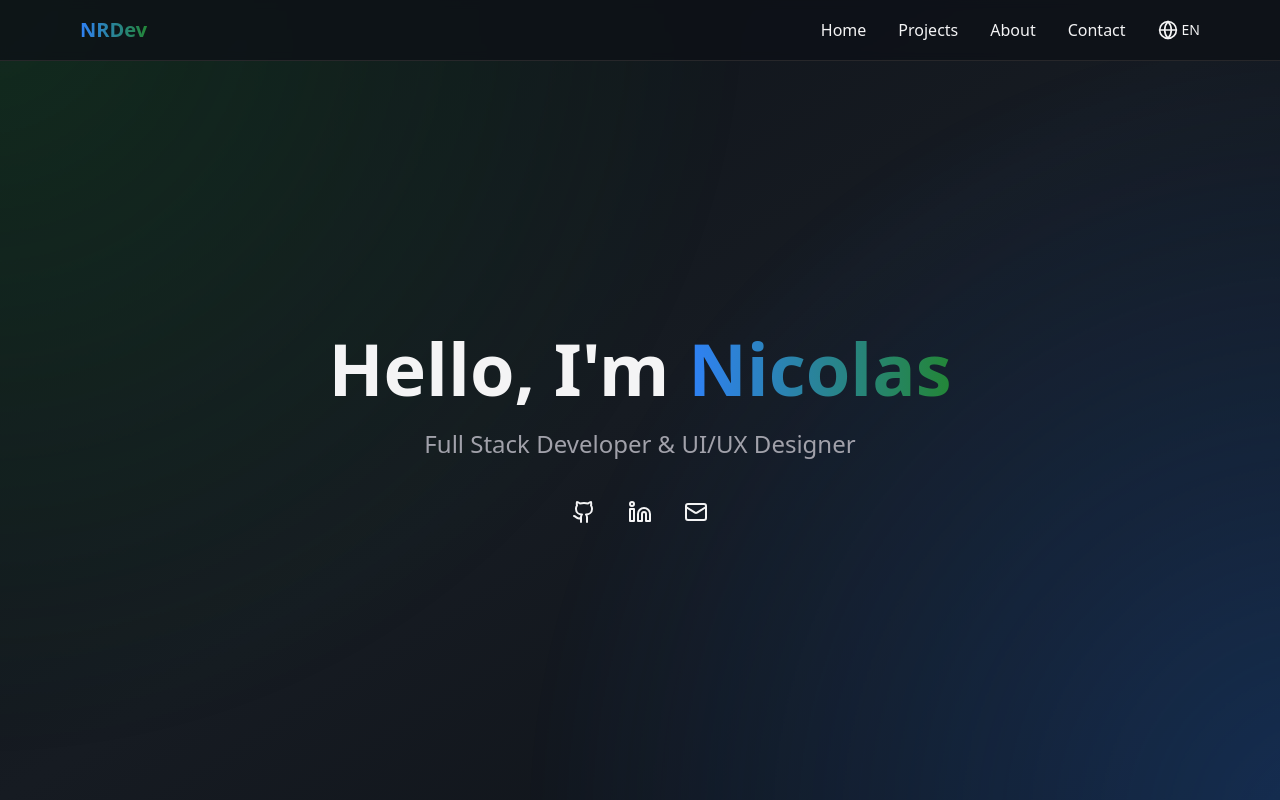
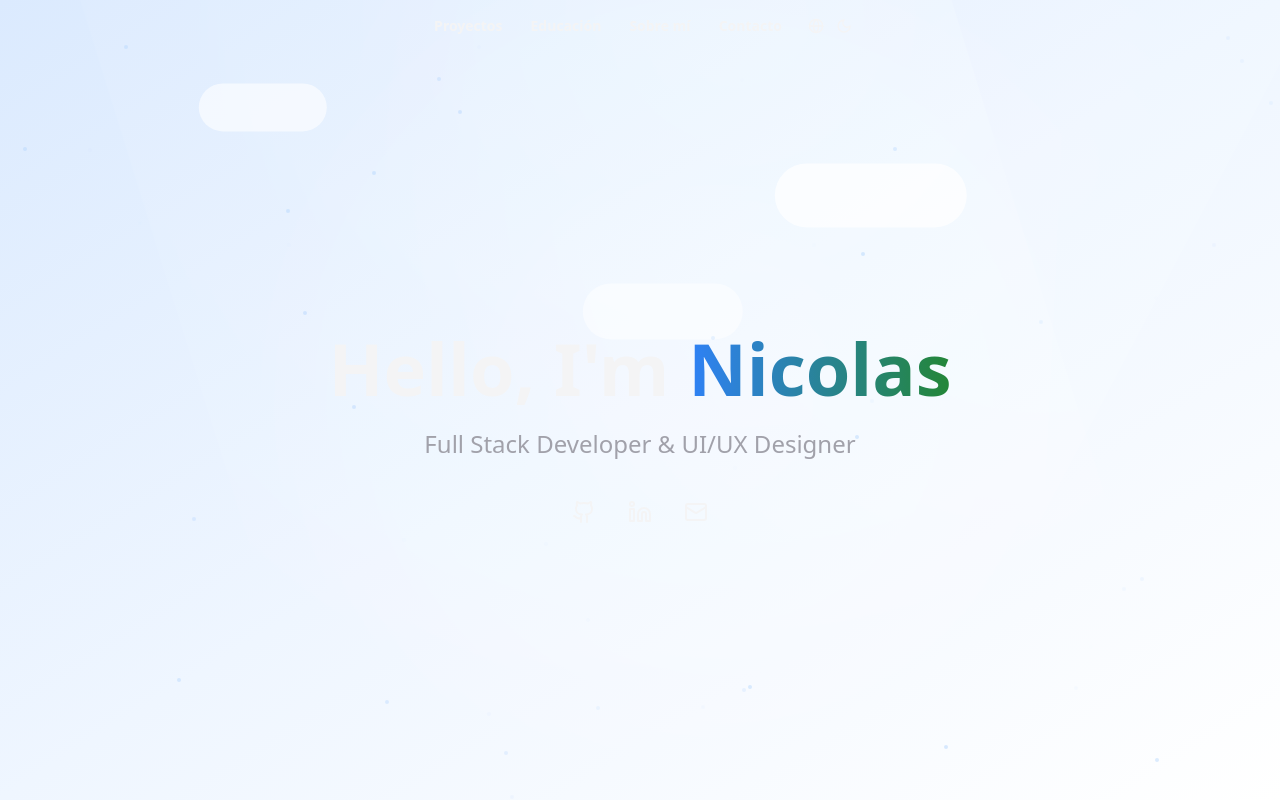
Before and after one commit to nicogcf2007/nico, a React (Create React App) app: page / in a window 1280 px wide. Shown: the top 800 px of the page. Built offline with nearby package versions, Linux system fonts and the light colour scheme.

Commit message:
version 4

```diff
--- /dev/null
+++ b/src/customHooks/useDarkMode.ts
@@ -0,0 +1,47 @@
+import { useState, useEffect } from 'react';
+
+export function useDarkMode() {
+    // Función para obtener la preferencia inicial
+    const getInitialTheme = () => {
+        if (typeof window !== 'undefined') {
+            // Primero checa localStorage
+            const saved = localStorage.getItem('darkMode');
+            if (saved !== null) {
+                return JSON.parse(saved);
+            }
+
+            // Si no hay preferencia guardada, checa la preferencia del sistema
+            const prefersDark = window.matchMedia('(prefers-color-scheme: dark)').matches;
+            return prefersDark;
+        }
+        return false;
+    };
+
+    const [isDarkMode, setIsDarkMode] = useState(getInitialTheme);
+
+    // Efecto para manejar cambios en la preferencia del sistema
+    useEffect(() => {
+        const mediaQuery = window.matchMedia('(prefers-color-scheme: dark)');
+        const handleChange = () => {
+            // Solo actualiza si no hay preferencia guardada en localStorage
+            if (!localStorage.getItem('darkMode')) {
+                setIsDarkMode(mediaQuery.matches);
+            }
+        };
+
+        mediaQuery.addEventListener('change', handleChange);
+        return () => mediaQuery.removeEventListener('change', handleChange);
+    }, []);
+
+    // Efecto para aplicar los cambios
+    useEffect(() => {
+        if (isDarkMode) {
+            document.querySelector('html')?.classList.add('dark')
+        } else {
+            document.querySelector('html')?.classList.remove('dark')
+        }
+        localStorage.setItem('darkMode', JSON.stringify(isDarkMode));
+    }, [isDarkMode]);
+
+    return [isDarkMode, setIsDarkMode];
+}
--- a/src/index.tsx
+++ b/src/index.tsx
@@ -13,7 +13,4 @@ root.render(
   </React.StrictMode>
 );
 
-// If you want to start measuring performance in your app, pass a function
-// to log results (for example: reportWebVitals(console.log))
-// or send to an analytics endpoint. Learn more: https://bit.ly/CRA-vitals
 reportWebVitals();
--- a/src/portfolio-website.tsx
+++ b/src/portfolio-website.tsx
@@ -1,21 +1,72 @@
-import React, { useState } from 'react';
+import React, { useEffect, useState } from 'react';
 import {
   Github,
   ExternalLink,
   Menu,
   X,
-  Globe
+  Globe,
+  Moon,
+  Sun
 } from 'lucide-react';
-import { motion } from 'framer-motion';
+import { motion, useMotionValue, useSpring } from 'framer-motion';
 import translations, { LanguageTranslations } from './utils/translations';
 import socialLinks from './utils/contacts';
+import { useDarkMode } from './customHooks/useDarkMode';
+
+
+interface ShootingStar {
+  id: number;
+  startX: number;
+  startY: number;
+  angle: number;
+  speed: number;
+}
 
 const Portfolio = () => {
-  const [isMenuOpen, setIsMenuOpen] = useState(false);
+  const [shootingStars, setShootingStars] = useState<ShootingStar[]>([]);
+  const [starId, setStarId] = useState(0);
+  const [isDarkMode, setIsDarkMode] = useDarkMode();
+  const [hasScrolled, setHasScrolled] = useState(false);
   const [language, setLanguage] = useState<keyof LanguageTranslations>(
     navigator.language.startsWith("es") ? "es" : "en"
   );
   const t = translations[language];
+
+  useEffect(() => {
+    const createShootingStar = () => {
+      const startX = Math.random() * window.innerWidth;
+      const startY = -20;
+      const angle = Math.random() * 30 + 30;
+      const speed = Math.random() * 2 + 1;
+      const id = starId;
+
+      setShootingStars(prev => [...prev, {
+        id,
+        startX,
+        startY,
+        angle,
+        speed
+      }]);
+
+      setStarId(prev => prev + 1);
+
+      setTimeout(() => {
+        setShootingStars(prev => prev.filter(star => star.id !== id));
+      }, 2000);
+    };
+
+    const interval = setInterval(createShootingStar, 3000);
+    return () => clearInterval(interval);
+  }, [starId]);
+
+  useEffect(() => {
+    const handleScroll = () => {
+      setHasScrolled(window.scrollY > 20);
+    };
+
+    window.addEventListener('scroll', handleScroll);
+    return () => window.removeEventListener('scroll', handleScroll);
+  }, []);
 
   // Animation variants
   const fadeInUp = {
@@ -34,119 +85,212 @@ const Portfolio = () => {
 
   return (
     <div className="relative min-h-screen text-zinc-100">
-      <div className="fixed inset-0 bg-[#0d1117] overflow-hidden z-0">
+      <div className={`fixed inset-0 overflow-hidden z-0 bg-gradient-to-b from-blue-50 to-white dark:bg-[#0a0426]`}>
+        {/* Gradiente base */}
         <motion.div
           initial={{ opacity: 0 }}
           animate={{ opacity: 1 }}
-          transition={{ duration: 1 }}
-          className="absolute inset-0 bg-gradient-to-br from-[#0d1117] via-[#161b22] to-[#0d1117]"
+          transition={{ duration: 2 }}
+          className="absolute inset-0 bg-gradient-to-br from-blue-100 via-blue-50 to-white dark:from-[#0a0426] dark:via-[#1a0f3c] dark:to-[#2c1166]"
         />
+
+        {/* Nebulosas en modo oscuro / Nubes en modo claro */}
         <motion.div
           animate={{
             opacity: [0.2, 0.3, 0.2],
-            scale: [1, 1.1, 1]
+            scale: [1, 1.1, 1],
+            rotate: [0, 360]
           }}
           transition={{
-            duration: 8,
+            duration: 30,
             repeat: Infinity,
-            repeatType: "reverse"
+            repeatType: "reverse",
+            ease: "linear"
           }}
-          className="absolute inset-0 opacity-30 bg-[radial-gradient(circle_at_0%_0%,_#238636_0%,_transparent_50%)]"
+          className="absolute inset-0 mix-blend-screen opacity-20 bg-[radial-gradient(circle_at_25%_25%,_#e0f2fe_0%,_transparent_70%)] dark:bg-[radial-gradient(circle_at_25%_25%,_#9333ea_0%,_transparent_70%)]"
         />
+
         <motion.div
           animate={{
-            opacity: [0.2, 0.3, 0.2],
-            scale: [1, 1.1, 1]
+            opacity: [0.15, 0.25, 0.15],
+            scale: [1, 1.05, 1],
+            rotate: [360, 0]
           }}
           transition={{
-            duration: 8,
+            duration: 25,
             repeat: Infinity,
             repeatType: "reverse",
-            delay: 4
+            ease: "linear"
           }}
-          className="absolute inset-0 opacity-30 bg-[radial-gradient(circle_at_100%_100%,_#2F81F7_0%,_transparent_50%)]"
+          className="absolute inset-0 mix-blend-screen opacity-20 bg-[radial-gradient(circle_at_50%_60%,_#bfdbfe_0%,_transparent_65%)] dark:bg-[radial-gradient(circle_at_50%_60%,_#4f46e5_0%,_transparent_65%)]"
         />
+
+        <motion.div
+          animate={{
+            opacity: [0.15, 0.25, 0.15],
+            scale: [1, 1.08, 1],
+            rotate: [0, -360]
+          }}
+          transition={{
+            duration: 35,
+            repeat: Infinity,
+            repeatType: "reverse",
+            ease: "linear"
+          }}
+          className="absolute inset-0 mix-blend-screen opacity-20 bg-[radial-gradient(circle_at_80%_80%,_#93c5fd_0%,_transparent_65%)] dark:bg-[radial-gradient(circle_at_80%_80%,_#6366f1_0%,_transparent_65%)]"
+        />
+
+        {/* Nubes decorativas (solo modo claro) */}
+        <motion.div
+          animate={{
+            x: [0, 10, 0],
+            y: [0, 5, 0],
+          }}
+          transition={{
+            duration: 20,
+            repeat: Infinity,
+            repeatType: "reverse",
+            ease: "easeInOut",
+          }}
+          className="absolute inset-0 dark:hidden"
+        >
+          <div className="absolute top-[10%] left-[15%] w-32 h-12 bg-white rounded-full opacity-60" />
+          <div className="absolute top-[20%] right-[25%] w-48 h-16 bg-white rounded-full opacity-70" />
+          <div className="absolute top-[35%] left-[45%] w-40 h-14 bg-white rounded-full opacity-50" />
+        </motion.div>
+
+        {/* Estrellas de fondo */}
+        <div className="absolute inset-0">
+          {[...Array(50)].map((_, i) => (
+            <motion.div
+              key={i}
+              className="absolute w-1 h-1 bg-blue-200 rounded-full dark:bg-white"
+              initial={{ opacity: 0 }}
+              animate={{
+                opacity: [0, 0.6, 0],
+              }}
+              transition={{
+                duration: Math.random() * 3 + 2,
+                repeat: Infinity,
+                repeatType: "reverse",
+                ease: "easeInOut",
+                delay: Math.random() * 2,
+              }}
+              style={{
+                left: `${Math.random() * 100}%`,
+                top: `${Math.random() * 100}%`,
+              }}
+            />
+          ))}
         </div>
 
-      <div className="relative z-10">
-        <nav className="fixed w-full bg-[#0d1117]/80 backdrop-blur-sm z-50 border-b border-zinc-800">
-          <div className="max-w-6xl px-4 py-4 mx-auto">
-            <div className="flex items-center justify-between">
-              <motion.span
-                initial={{ opacity: 0, x: -20 }}
-                animate={{ opacity: 1, x: 0 }}
-                className="text-xl font-bold bg-gradient-to-r from-[#2F81F7] to-[#238636] bg-clip-text text-transparent"
-              >
-                NRDev
-              </motion.span>
-
-              <div className="items-center hidden space-x-8 md:flex">
+        {/* Estrellas fugaces (solo modo oscuro) */}
+        <div className="hidden dark:block">
+          {shootingStars.map((star) => (
             <motion.div
-                  variants={staggerContainer}
-                  initial="initial"
-                  animate="animate"
-                  className="flex space-x-8"
-                >
-                  {[
-                    ['#home', t.nav.home],
-                    ['#projects', t.nav.projects],
-                    ['#about', t.nav.about],
-                    ['#contact', t.nav.contact]
-                  ].map(([href, text]) => (
-                    <motion.a
-                      key={href}
-                      href={href}
-                      variants={fadeInUp}
-                      className="hover:text-[#2F81F7] transition-colors relative group"
-                    >
-                      {text}
-                      <span className="absolute -bottom-1 left-0 w-0 h-0.5 bg-[#2F81F7] transition-all group-hover:w-full" />
-                    </motion.a>
+              key={star.id}
+              className="absolute w-2 h-2 bg-white rounded-full"
+              initial={{
+                x: star.startX,
+                y: star.startY,
+                opacity: 0,
+              }}
+              animate={{
+                x: star.startX + (Math.cos(star.angle * Math.PI / 180) * 1000),
+                y: star.startY + (Math.sin(star.angle * Math.PI / 180) * 1000),
+                opacity: [0, 0.8, 0],
+              }}
+              transition={{
+                duration: 1.5 / star.speed,
+                ease: "easeInOut"
+              }}
+            />
           ))}
-                </motion.div>
-
-                <button
-                  onClick={() => setLanguage(language === 'es' ? 'en' : 'es')}
-                  className="flex items-center space-x-1 hover:text-[#2F81F7] transition-colors"
-                >
-                  <Globe size={20} />
-                  <span className="text-sm uppercase">{language}</span>
-                </button>
-              </div>
-
-              <button
-                className="md:hidden"
-                onClick={() => setIsMenuOpen(!isMenuOpen)}
-              >
-                {isMenuOpen ? <X /> : <Menu />}
-              </button>
         </div>
       </div>
-
-          {isMenuOpen && (
+      <div className="fixed top-0 z-50 mt-2 -translate-x-1/2 left-1/2">
+        <motion.nav
+          initial={{ y: -100 }}
+          animate={{ y: 0 }}
+          className="rounded-full"
+        >
           <motion.div
-              initial={{ opacity: 0, y: -20 }}
-              animate={{ opacity: 1, y: 0 }}
-              exit={{ opacity: 0, y: -20 }}
-              className="md:hidden absolute w-full bg-[#0d1117] border-b border-zinc-800 py-4"
+            className="rounded-full bg-white/15 dark:bg-gray-800/50 backdrop-blur-md"
+            initial={{ opacity: 0 }}
+            animate={{
+              opacity: hasScrolled ? 1 : 0,
+              transition: { duration: 0.4 }
+            }}
+            style={{
+              position: 'absolute',
+              top: 0,
+              left: 0,
+              right: 0,
+              bottom: 0,
+              zIndex: -1
+            }}
+          />
+          <div className="px-1">
+            <div className="flex items-center justify-center h-9">
+              <div className="w-full">
+                <div className="flex flex-wrap items-center justify-center space-x-1 text-sm font-bold text-zinc-100">
+                  <motion.a
+                    href="#proyectos"
+                    className="px-3 py-1.5 transition-all rounded-full dark:text-gray-300 hover:bg-gray-100 dark:hover:bg-gray-800/80"
+                    whileHover={{ scale: 1.05 }}
+                    whileTap={{ scale: 0.95 }}
                   >
-              <div className="flex flex-col px-4 space-y-4">
-                <a href="#inicio" className="hover:text-[#2F81F7] transition-colors">{t.nav.home}</a>
-                <a href="#proyectos" className="hover:text-[#2F81F7] transition-colors">{t.nav.projects}</a>
-                <a href="#sobre-mi" className="hover:text-[#2F81F7] transition-colors">{t.nav.about}</a>
-                <a href="#contacto" className="hover:text-[#2F81F7] transition-colors">{t.nav.contact}</a>
-                <button
+                    Proyectos
+                  </motion.a>
+                  <motion.a
+                    href="#educacion"
+                    className="px-3 py-1.5 transition-all rounded-full dark:text-gray-300 hover:bg-gray-100 dark:hover:bg-gray-800/80"
+                    whileHover={{ scale: 1.05 }}
+                    whileTap={{ scale: 0.95 }}
+                  >
+                    Educación
+                  </motion.a>
+                  <motion.a
+                    href="#sobre-mi"
+                    className="px-3 py-1.5 transition-all rounded-full dark:text-gray-300 hover:bg-gray-100 dark:hover:bg-gray-800/80"
+                    whileHover={{ scale: 1.05 }}
+                    whileTap={{ scale: 0.95 }}
+                  >
+                    Sobre mí
+                  </motion.a>
+                  <motion.a
+                    href="#contacto"
+                    className="px-3 py-1.5 transition-all rounded-full dark:text-gray-300 hover:bg-gray-100 dark:hover:bg-gray-800/80"
+                    whileHover={{ scale: 1.05 }}
+                    whileTap={{ scale: 0.95 }}
+                  >
+                    Contacto
+                  </motion.a>
+                  <div className="flex items-center pl-1">
+                    <motion.button
                       onClick={() => setLanguage(language === 'es' ? 'en' : 'es')}
-                  className="flex items-center space-x-1 hover:text-[#2F81F7] transition-colors"
+                      className="p-1.5 transition-all rounded-full dark:text-gray-300 hover:bg-gray-100 dark:hover:bg-gray-800/80"
+                      whileHover={{ scale: 1.05 }}
+                      whileTap={{ scale: 0.95 }}
                     >
-                  <Globe size={20} />
-                  <span className="text-sm uppercase">{language}</span>
-                </button>
+                      <Globe size={16} />
+                    </motion.button>
+                    <motion.button
+                      onClick={() => setIsDarkMode(!isDarkMode)}
+                      className="p-1.5 transition-all rounded-full dark:text-gray-300 hover:bg-gray-100 dark:hover:bg-gray-800/80"
+                      whileHover={{ scale: 1.05 }}
+                      whileTap={{ scale: 0.95 }}
+                    >
+                      {isDarkMode ? <Sun size={16} /> : <Moon size={16} />}
+                    </motion.button>
                   </div>
-            </motion.div>
-          )}
-        </nav>
-
+                </div>
+              </div>
+            </div>
+          </div>
+        </motion.nav>
+      </div>
+      <div className="relative z-10">
         <section id="inicio" className="flex items-center justify-center min-h-screen pt-16">
           <motion.div
             initial={{ opacity: 0, y: 20 }}
@@ -266,76 +410,145 @@ const Portfolio = () => {
             </motion.div>
           </motion.div>
         </section>
+        {/* Sobre Mi */}
         <section id="sobre-mi" className="py-20">
-          <div className="max-w-4xl px-4 mx-auto">
-            <h2 className="mb-12 text-3xl font-bold text-center md:text-4xl">{t.about.title}</h2>
-            <div className="bg-[#161b22]/50 backdrop-blur-sm border border-zinc-800 rounded-lg p-8">
-              <p className="mb-6 text-zinc-300">{t.about.description}</p>
-              <div className="grid gap-8 md:grid-cols-2">
-                <div>
+          <motion.div
+            className="max-w-4xl px-4 mx-auto"
+            initial={{ opacity: 0 }}
+            whileInView={{ opacity: 1 }}
+            viewport={{ once: true }}
+            transition={{ duration: 0.6 }}
+          >
+            <motion.h2
+              className="mb-12 text-3xl font-bold text-center md:text-4xl"
+              initial={{ opacity: 0, y: 20 }}
+              whileInView={{ opacity: 1, y: 0 }}
+              viewport={{ once: true }}
+            >
+              {t.about.title}
+            </motion.h2>
+            <motion.div
+              className="bg-[#161b22]/50 backdrop-blur-sm border border-zinc-800 rounded-lg p-8"
+              initial={{ opacity: 0, y: 20 }}
+              whileInView={{ opacity: 1, y: 0 }}
+              viewport={{ once: true }}
+              transition={{ delay: 0.2 }}
+            >
+              <motion.p
+                className="mb-6 text-zinc-300"
+                initial={{ opacity: 0 }}
+                whileInView={{ opacity: 1 }}
+                viewport={{ once: true }}
+                transition={{ delay: 0.3 }}
+              >
+                {t.about.description}
+              </motion.p>
+              <motion.div
+                className="grid gap-8 md:grid-cols-2"
+                variants={staggerContainer}
+                initial="initial"
+                whileInView="animate"
+                viewport={{ once: true }}
+              >
+                <motion.div variants={fadeInUp}>
                   <h3 className="mb-4 text-xl font-bold">{t.about.skills}</h3>
                   <div className="flex flex-wrap gap-2">
                     {['React', 'Node.js', 'TypeScript', 'Python', 'SQL', 'AWS'].map((skill) => (
-                      <span
+                      <motion.span
                         key={skill}
                         className="px-3 py-1 bg-[#0d1117] border border-zinc-800 rounded-full text-sm"
+                        whileHover={{ scale: 1.05 }}
+                        transition={{ duration: 0.2 }}
                       >
                         {skill}
-                      </span>
+                      </motion.span>
                     ))}
                   </div>
-                </div>
-                <div>
+                </motion.div>
+                <motion.div variants={fadeInUp}>
                   <h3 className="mb-4 text-xl font-bold">{ }</h3>
                   <ul className="space-y-2 text-zinc-300">
-                    {
-                      t.about.roles.map(rol => (
-                        <li>• {rol}</li>
-                      ))
-                    }
+                    {t.about.roles.map((rol, index) => (
+                      <motion.li
+                        key={index}
+                        initial={{ opacity: 0, x: -20 }}
+                        whileInView={{ opacity: 1, x: 0 }}
+                        viewport={{ once: true }}
+                        transition={{ delay: index * 0.1 }}
+                      >
+                        • {rol}
+                      </motion.li>
+                    ))}
                   </ul>
-                </div>
-              </div>
-            </div>
-          </div>
+                </motion.div>
+              </motion.div>
+            </motion.div>
+          </motion.div>
         </section>
 
         {/* Contacto */}
         <section id="contacto" className="py-20">
-          <div className="max-w-4xl px-4 mx-auto">
-            <h2 className="mb-12 text-3xl font-bold text-center md:text-4xl">{t.contact.title}</h2>
-            <div className="bg-[#161b22]/50 backdrop-blur-sm border border-zinc-800 rounded-lg p-8">
-              <form className="space-y-6">
-                <div>
+          <motion.div
+            className="max-w-4xl px-4 mx-auto"
+            initial={{ opacity: 0 }}
+            whileInView={{ opacity: 1 }}
+            viewport={{ once: true }}
+            transition={{ duration: 0.6 }}
+          >
+            <motion.h2
+              className="mb-12 text-3xl font-bold text-center md:text-4xl"
+              initial={{ opacity: 0, y: 20 }}
+              whileInView={{ opacity: 1, y: 0 }}
+              viewport={{ once: true }}
+            >
+              {t.contact.title}
+            </motion.h2>
+            <motion.div
+              className="bg-[#161b22]/50 backdrop-blur-sm border border-zinc-800 rounded-lg p-8"
+              initial={{ opacity: 0, y: 20 }}
+              whileInView={{ opacity: 1, y: 0 }}
+              viewport={{ once: true }}
+              transition={{ delay: 0.2 }}
+            >
+              <motion.form
+                className="space-y-6"
+                variants={staggerContainer}
+                initial="initial"
+                whileInView="animate"
+                viewport={{ once: true }}
+              >
+                <motion.div variants={fadeInUp}>
                   <label className="block mb-2 text-sm font-medium">{t.contact.name}</label>
                   <input
                     type="text"
                     className="w-full p-3 bg-[#0d1117] rounded-lg border border-zinc-800 focus:border-[#2F81F7] focus:outline-none"
                   />
-                </div>
-                <div>
+                </motion.div>
+                <motion.div variants={fadeInUp}>
                   <label className="block mb-2 text-sm font-medium">{t.contact.email}</label>
                   <input
                     type="email"
                     className="w-full p-3 bg-[#0d1117] rounded-lg border border-zinc-800 focus:border-[#2F81F7] focus:outline-none"
                   />
-                </div>
-                <div>
+                </motion.div>
+                <motion.div variants={fadeInUp}>
                   <label className="block mb-2 text-sm font-medium">{t.contact.message}</label>
                   <textarea
                     rows={4}
                     className="w-full p-3 bg-[#0d1117] rounded-lg border border-zinc-800 focus:border-[#2F81F7] focus:outline-none"
                   ></textarea>
-                </div>
-                <button
+                </motion.div>
+                <motion.button
                   type="submit"
                   className="w-full py-3 bg-gradient-to-r from-[#2F81F7] to-[#238636] rounded-lg font-medium hover:opacity-90 transition-opacity"
+                  whileHover={{ scale: 1.02 }}
+                  whileTap={{ scale: 0.98 }}
                 >
                   {t.contact.send}
-                </button>
-              </form>
-            </div>
-          </div>
+                </motion.button>
+              </motion.form>
+            </motion.div>
+          </motion.div>
         </section>
 
         {/* Footer */}
@@ -345,7 +558,7 @@ const Portfolio = () => {
           </div>
         </footer>
       </div>
-    </div>
+    </div >
   )
 }
 
--- a/tailwind.config.js
+++ b/tailwind.config.js
@@ -7,4 +7,5 @@ module.exports = {
     extend: {},
   },
   plugins: [],
+  darkMode: 'class',
 }
```
Lines whose indentation alone changed are shown as unchanged.
